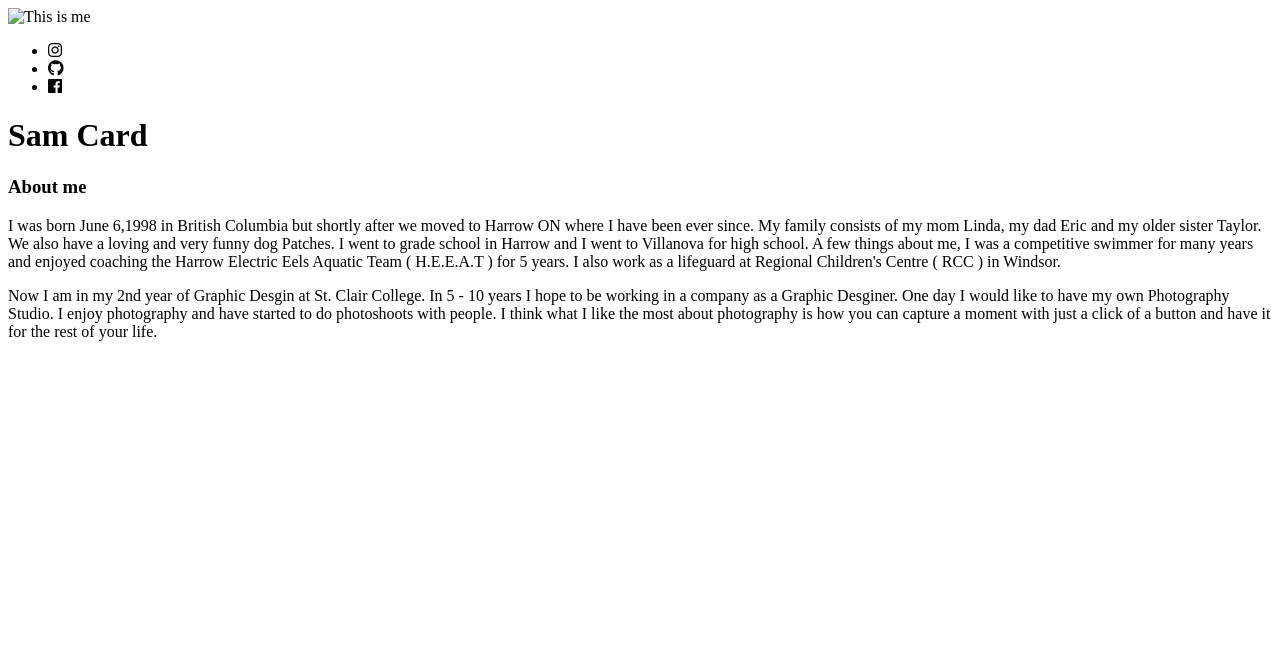
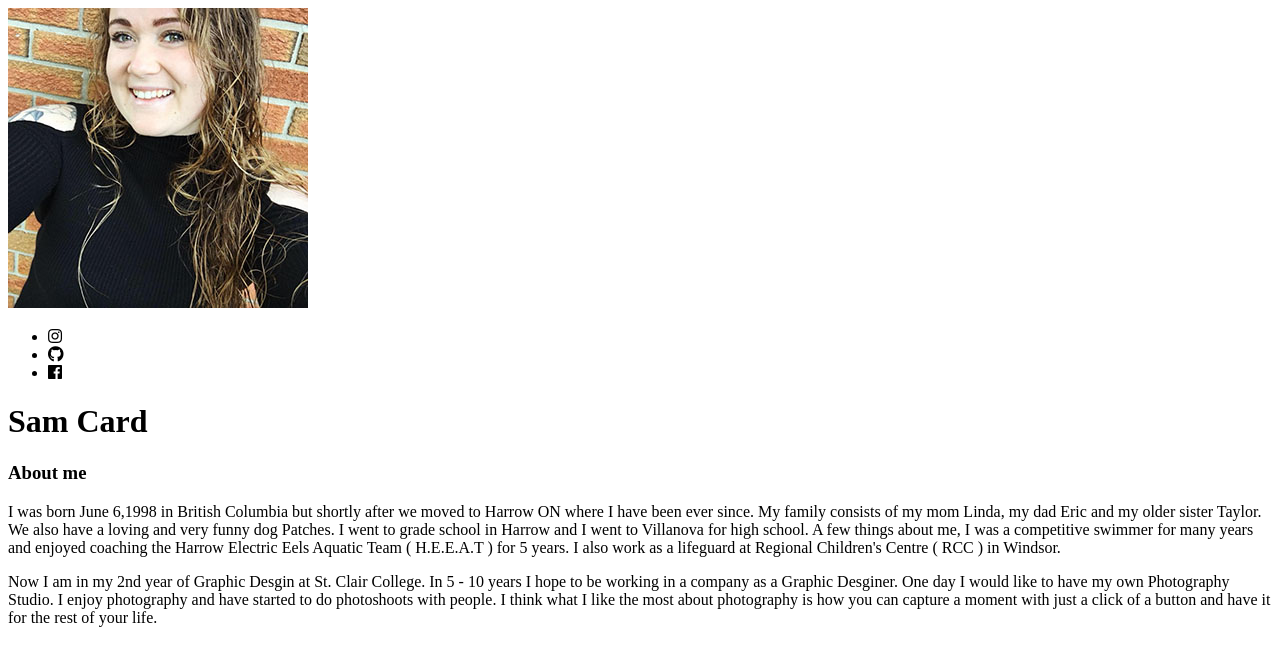
Before and after one commit to SamCard18/Card-site, a Jekyll site: the page built from index.html, in a window 1280 px wide. Shown: the top 666 px of the page. Built offline with Jekyll 4.4.1, drawn with Linux system fonts in a browser that asks for light colours; nearby versions of some CDN libraries.

Commit message:
Update header.html

```diff
--- a/_includes/header.html
+++ b/_includes/header.html
@@ -1,3 +1,3 @@
 <div>
-    <img src="{{site.basurl}}img/Me2.jpg" alt="This is me"width="300">
+    <img src="{{site.basurl}}assets/img/Me2.jpg" alt="This is me"width="300">
 </div>
```
